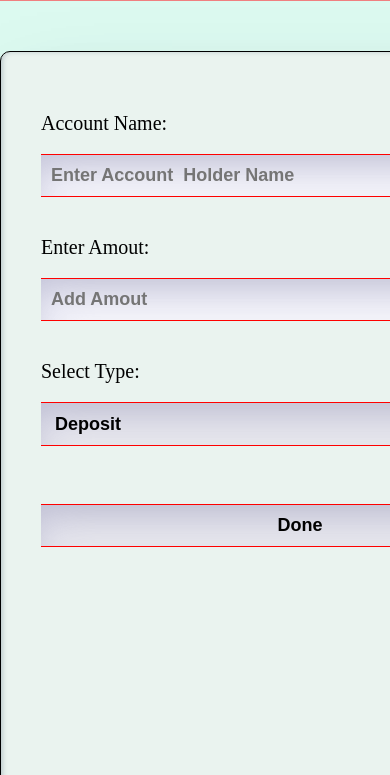
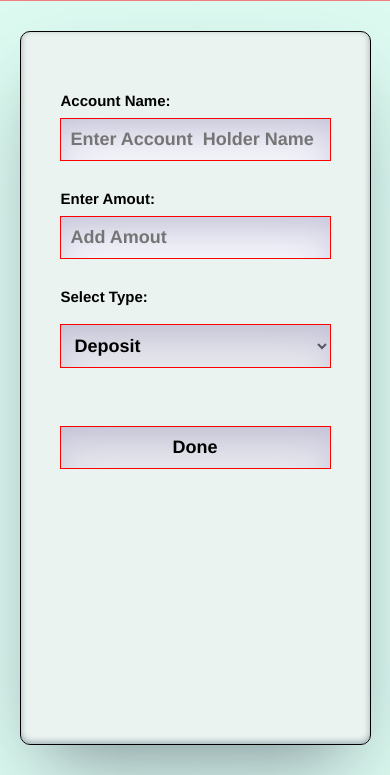
Before and after one commit to abhishekverma22/Web-development, a plain HTML site: page 06_Build a banking application/index.html in a window 390 px wide. Shown: the part 69-844 px from the top of the page. Drawn offline with Linux system fonts and the light colour scheme.

Commit message:
Banking System responsive design

```diff
--- a/06_Build a banking application/script.js
+++ b/06_Build a banking application/script.js
@@ -29,4 +29,6 @@ function done() {
     }
   };
   message.innerText = `Hey ${name}, Current Amout is ${initialAmount}`
+
+  amout.value= ""
 };
--- a/06_Build a banking application/style.css
+++ b/06_Build a banking application/style.css
@@ -2,7 +2,7 @@
   margin: 0;
   padding: 0;
   box-sizing: border-box;
-  overflow: hidden;
+  font-family: 'Franklin Gothic Medium', 'Arial Narrow', Arial, sans-serif;
 }
 
 header {
@@ -78,3 +78,24 @@ p{
   font-size: 20px;
   text-transform: capitalize;
 }
+
+
+@media (max-width:480px){
+  main{
+    padding: 30px 0px;
+  }
+  #container{
+    width: 90%;
+    margin: 0px auto;
+    height: 100%;
+  }
+  #container div label{
+  font-size: 15px;
+  font-weight: 600;
+  text-transform: capitalize;
+}
+#container div input{
+  margin: 10px 0px;
+}
+
+}
```
